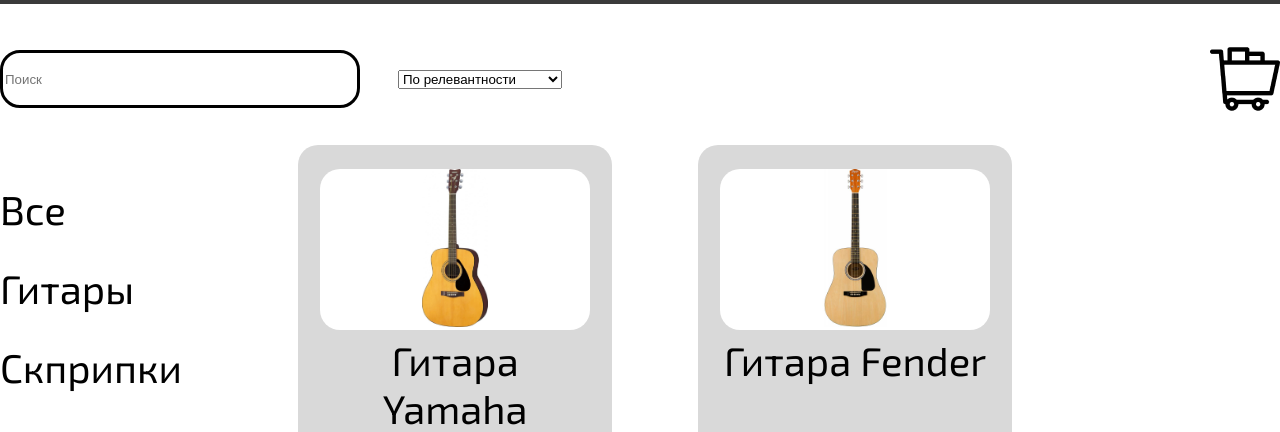
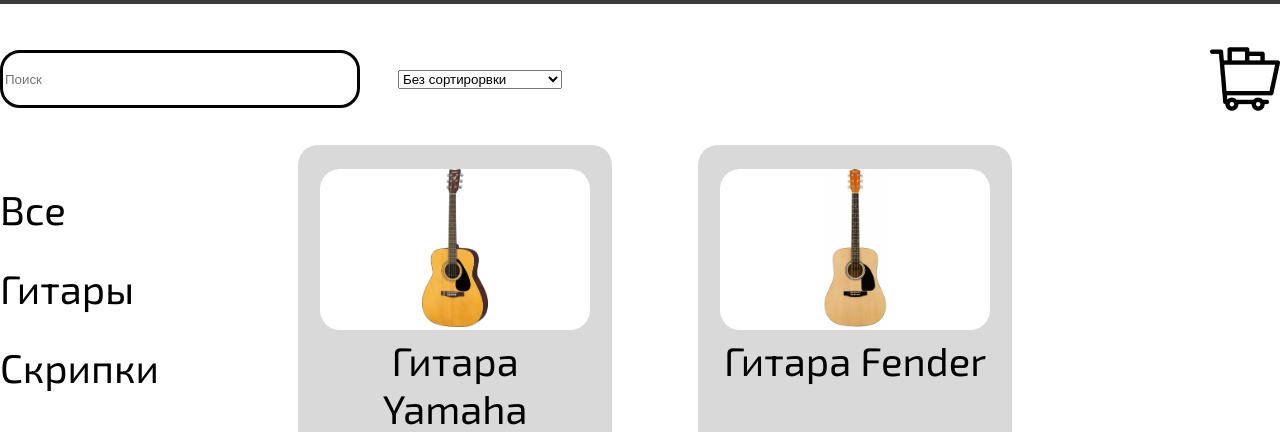
Before and after one commit to 1Salivan1/muz_shop, a React (Create React App) app: page /instruments in a window 1280 px wide. Shown: the part 179-611 px from the top of the page. Built offline with nearby package versions, Linux system fonts and the light colour scheme.

Commit message:
added filters by button clicks

```diff
--- a/src/components/Product.jsx
+++ b/src/components/Product.jsx
@@ -2,9 +2,9 @@
 import data from '../data/data.json';
 import './Product.css';
 
-function Product({img, title, price, id}) {
+function Product({img, title, price, id, type}) {
     return (
-                <div className='product' key={id}>
+                <div className='product' key={id} type={type}>
                     <div className='buy__top'>
                         <div className='product__top-image-background'>
                             <img className='product__top-image' src={img}></img>
--- a/src/pages/Shop.jsx
+++ b/src/pages/Shop.jsx
@@ -5,16 +5,20 @@
 import data from "../data/data.json";
 
 function Shop() {
-    let currentData = data;
     const [value, setValue] = useState('');
+    const [currentData, setCurrentData] = useState(data);
 
-    const dataFilter = (event) => {
-        if (event.target.textContent.toLowerCase() === 'все'){
-            return (
-                data.map((e, index) => {
-                    <Product img={e.img} title={e.title} price={e.price} key={e.id}/>
-                })
-            )
+    function dataFilter(event) {
+        if (event.target.textContent.toLowerCase() === 'все') {
+            setCurrentData(data)
+        } else if (event.target.textContent.toLowerCase() === 'гитары') {
+            setCurrentData(data.filter(e => e.type === 'guitar'));
+        } else if (event.target.textContent.toLowerCase() === 'скрипки') {
+            setCurrentData(data.filter(e => e.type === 'violence'));
+        } else if (event.target.textContent.toLowerCase() === 'саксофоны') {
+            setCurrentData(data.filter(e => e.type === 'saxophone'));
+        } else if (event.target.textContent.toLowerCase() === 'барабаны') {
+            setCurrentData(data.filter(e => e.type === 'drums'));
         }
     }
 
@@ -30,7 +34,7 @@
                             >
                             </input>
                             <select name='shop__search-sort'>
-                                <option value="1">По релевантности</option>
+                                <option value="1">Без сортирорвки</option>
                                 <option value="2">От дешевых к дорогим</option>
                                 <option value="3">От дорогих к дешевым</option>
                             </select>
@@ -42,14 +46,14 @@
                             <ul className='shop__main-category-list'>
                                 <li className='shop__main-category-item' onClick={dataFilter}>Все</li>
                                 <li className='shop__main-category-item' onClick={dataFilter}>Гитары</li>
-                                <li className='shop__main-category-item' onClick={dataFilter}>Скприпки</li>
+                                <li className='shop__main-category-item' onClick={dataFilter}>Скрипки</li>
                                 <li className='shop__main-category-item' onClick={dataFilter}>Саксофоны</li>
                                 <li className='shop__main-category-item' onClick={dataFilter}>Барабаны</li>
                             </ul>
                         </div>
                         <div className='shop__main-products'>
                             {
-                                data.filter((el) => {
+                                currentData.filter((el) => {
                                     return value.toLowerCase() === '' ? el : el.title.toLowerCase().includes(value.toLowerCase())
                                 }).map((el, index) => {
                                     return (
```
